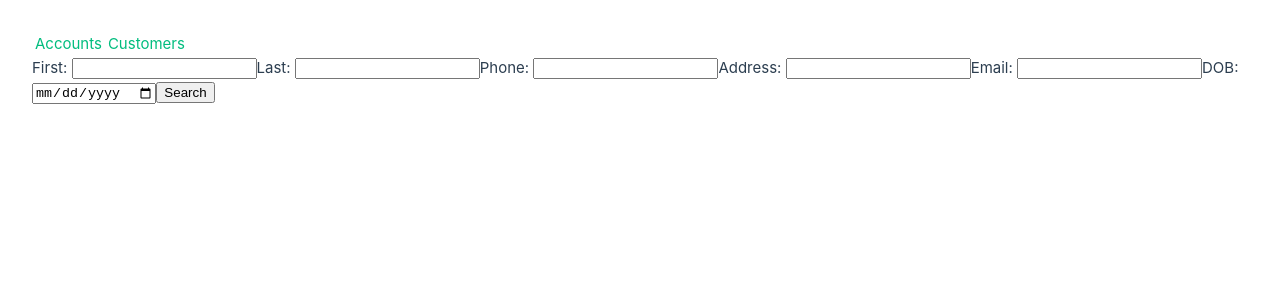
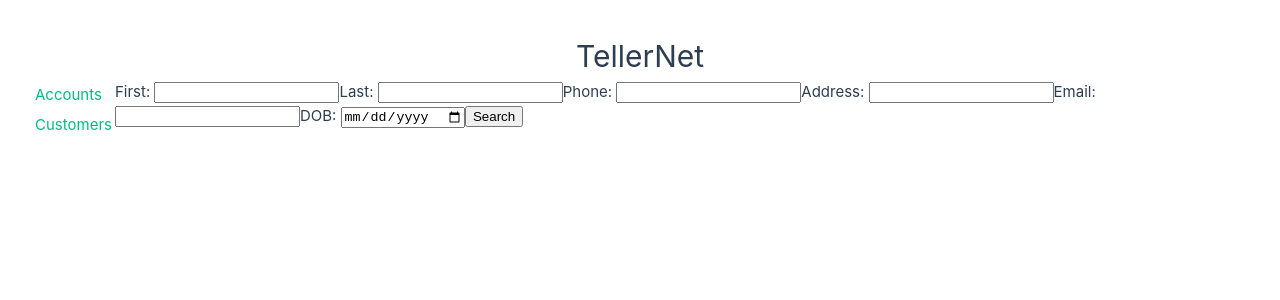
Before and after one commit to Skeffy/TellerNet, a Vue app in the folder front-end/: page / in a window 1280 px wide. Shown: the top 300 px of the page. Built offline with nearby package versions, Linux system fonts and the light colour scheme.

Commit message:
Added basic grid layout

```diff
--- a/front-end/src/App.vue
+++ b/front-end/src/App.vue
@@ -3,6 +3,9 @@
 </script>
 
 <template>
+    <div id="heading">
+        <h1>TellerNet</h1>
+    </div>
     <nav>
         <router-link to="/accounts">Accounts</router-link>
         <router-link to="/customers">Customers</router-link>
@@ -12,6 +15,28 @@
     </main>
 </template>
 
-<style scoped>
+<style>
+#app {
+    display: grid;
+    grid-template-columns: 1fr, 4fr, 1fr;
+    grid-template-areas:
+    "heading heading heading"
+    "nav body hold";
+}
 
+#heading {
+    grid-area: heading;
+    display: flex;
+    justify-content: center;
+}
+
+nav {
+    display: flex;
+    flex-direction: column;
+    grid-area: nav;
+}
+
+main {
+    grid-area: body;
+}
 </style>
```
